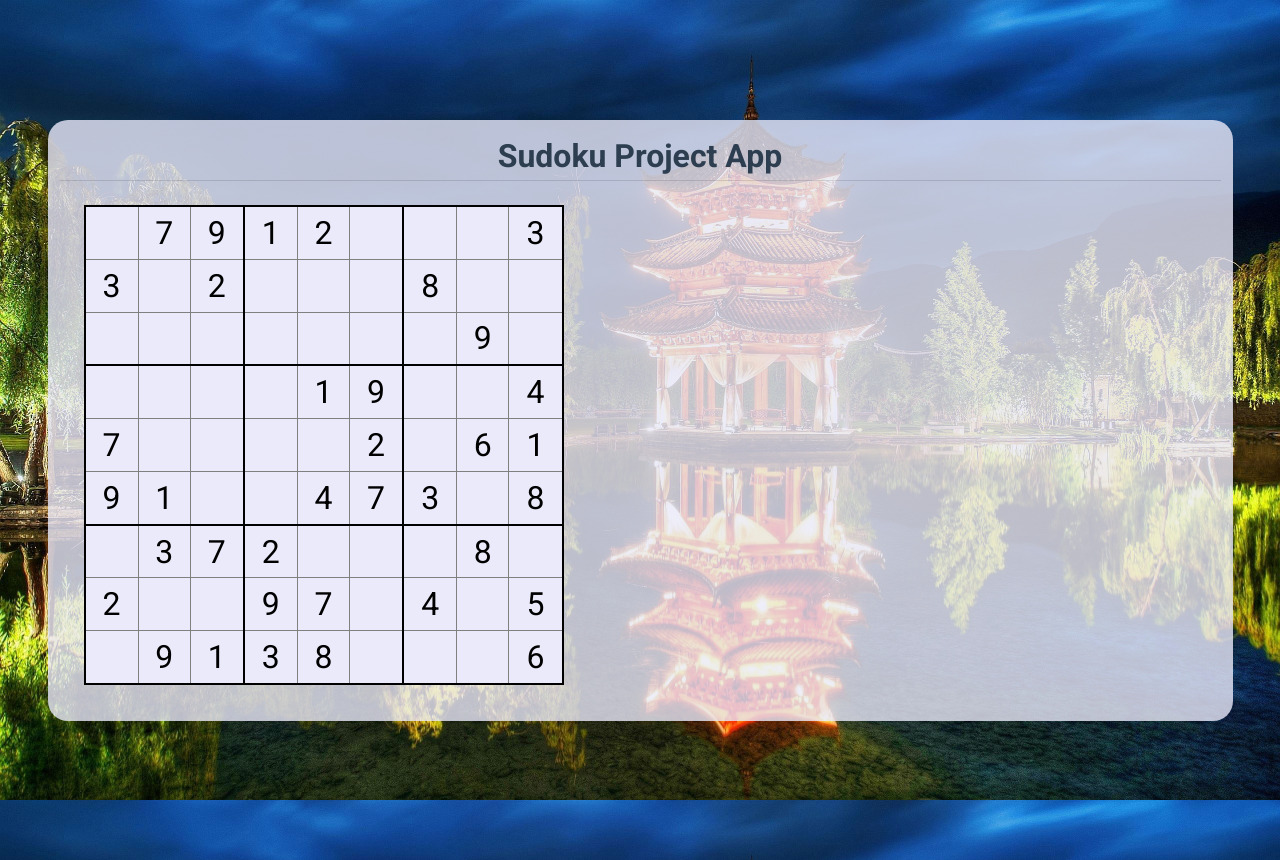
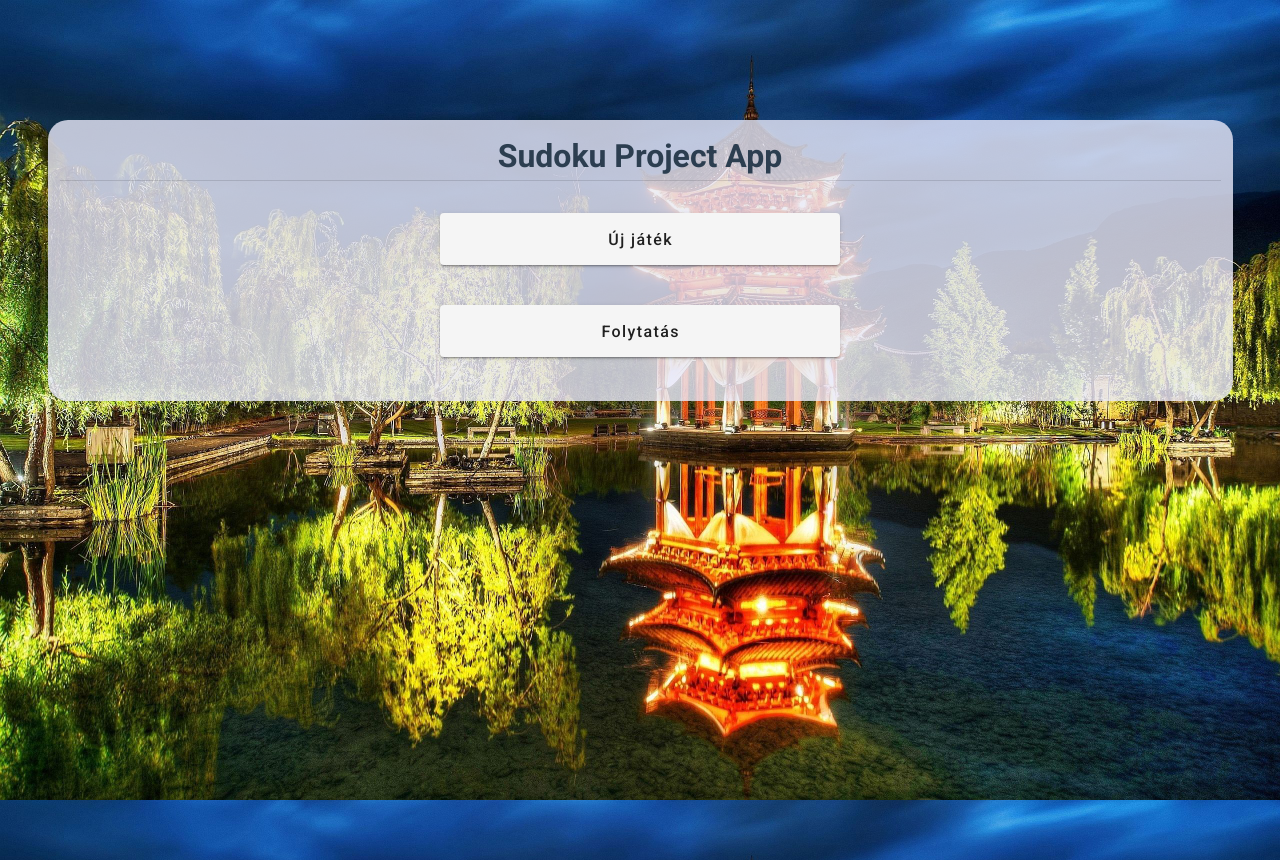
Before and after one commit to trisub49/sudoku_frontend, a Vue app: page / in a window 1280 px wide. Built offline with nearby package versions, Linux system fonts and the light colour scheme.

Commit message:
app starter changed and .prettierignore added

```diff
--- a/src/App.vue
+++ b/src/App.vue
@@ -47,15 +47,18 @@ import GameBoard from "./components/GameBoard.vue";
 
 export default {
   name: "App",
+
   data() {
     return {
-      menuStatus: 2,
+      menuStatus: 0,
       difficulty: 0
     }
   },
+
   components: {
     GameBoard
   },
+
   methods: {
     setDifficulty(lvl) {
       this.difficulty = lvl;
```
Also changed, not shown: src/components/GameBoard.vue (+6 -2 lines), 1 other file (tests, documents, lock files or other folders).
